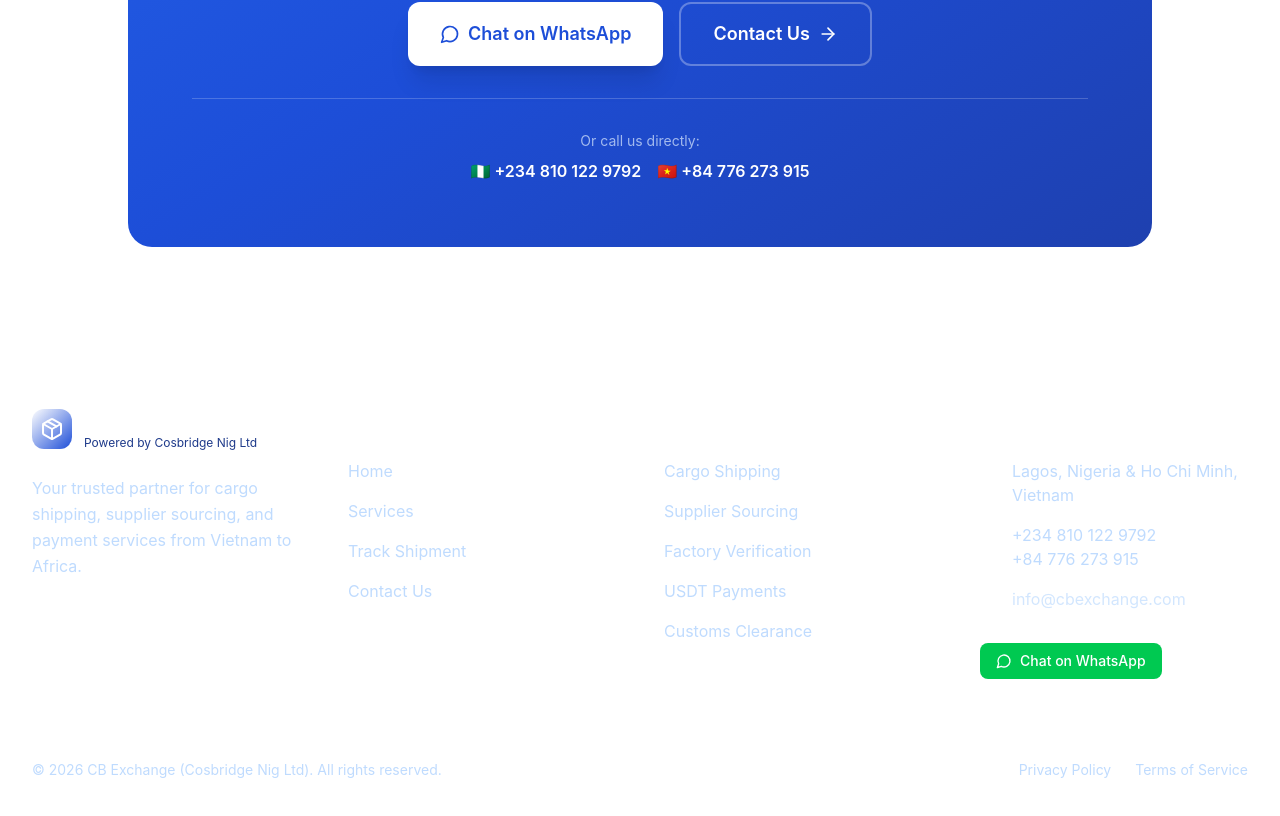
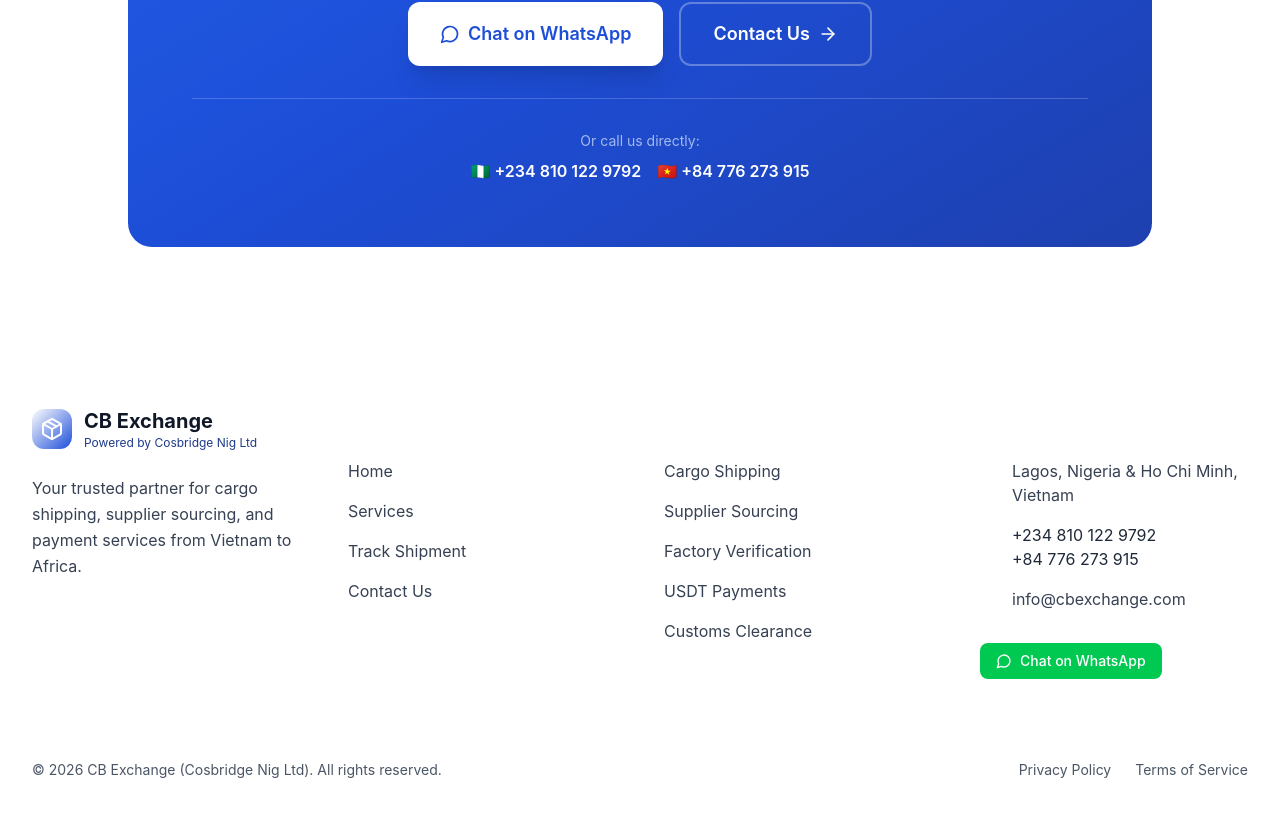
Before and after one commit to Johnspiritual/cb-exchange, a Next.js app: page / in a window 1280 px wide. Shown: the part 5145-5961 px from the top of the page. Built offline with nearby package versions, Linux system fonts and the light colour scheme.

Commit message:
Update Footer.tsx
changed footer texts to black

```diff
--- a/components/Footer.tsx
+++ b/components/Footer.tsx
@@ -17,11 +17,11 @@ const Footer = () => {
                 <Package className="w-6 h-6 text-white" />
               </div>
               <div>
-                <span className="text-xl font-bold">CB Exchange</span>
+                <span className="text-xl font-bold text-gray-900">CB Exchange</span>
                 <span className="block text-xs text-primary-900">Powered by Cosbridge Nig Ltd</span>
               </div>
             </div>
-            <p className="text-primary-200 leading-relaxed">
+            <p className="text-gray-700 leading-relaxed">
               Your trusted partner for cargo shipping, supplier sourcing, and payment services from Vietnam to Africa.
             </p>
             <div className="flex gap-4">
@@ -48,7 +48,7 @@ const Footer = () => {
                 { label: 'Contact Us', href: '/contact' },
               ].map((link, index) => (
                 <li key={index}>
-                  <Link href={link.href} className="text-primary-200 hover:text-white transition-colors">
+                  <Link href={link.href} className="text-gray-700 hover:text-black transition-colors">
                     {link.label}
                   </Link>
                 </li>
@@ -68,7 +68,7 @@ const Footer = () => {
                 'Customs Clearance',
               ].map((service, index) => (
                 <li key={index}>
-                  <span className="text-primary-200">{service}</span>
+                  <span className="text-gray-700">{service}</span>
                 </li>
               ))}
             </ul>
@@ -80,18 +80,18 @@ const Footer = () => {
             <ul className="space-y-4">
               <li className="flex items-start gap-3">
                 <MapPin className="w-5 h-5 text-accent-400 flex-shrink-0 mt-0.5" />
-                <span className="text-primary-200">Lagos, Nigeria & Ho Chi Minh, Vietnam</span>
+                <span className="text-gray-700">Lagos, Nigeria & Ho Chi Minh, Vietnam</span>
               </li>
               <li className="flex items-center gap-3">
                 <Phone className="w-5 h-5 text-accent-400 flex-shrink-0" />
-                <div className="text-primary-200">
+                <div className="text-gray-800">
                   <a href="tel:+2348101229792" className="hover:text-white transition-colors block">+234 810 122 9792</a>
                   <a href="tel:+84776273915" className="hover:text-white transition-colors block">+84 776 273 915</a>
                 </div>
               </li>
               <li className="flex items-center gap-3">
                 <Mail className="w-5 h-5 text-accent-400 flex-shrink-0" />
-                <a href="mailto:info@cbexchange.com" className="text-primary-200/70 hover:text-white transition-colors">
+                <a href="mailto:info@cbexchange.com" className="text-gray-700 hover:text-black transition-colors">
                   info@cbexchange.com
                 </a>
               </li>
@@ -113,12 +113,12 @@ const Footer = () => {
         {/* Bottom Bar */}
         <div className="mt-12 pt-8 border-t border-white/10">
           <div className="flex flex-col md:flex-row justify-between items-center gap-4">
-            <p className="text-primary-200 text-sm">
+            <p className="text-gray-600 text-sm">
               © {currentYear} CB Exchange (Cosbridge Nig Ltd). All rights reserved.
             </p>
             <div className="flex gap-6 text-sm">
-              <a href="#" className="text-primary-200 hover:text-white transition-colors">Privacy Policy</a>
-              <a href="#" className="text-primary-200 hover:text-white transition-colors">Terms of Service</a>
+              <a href="#" className="text-gray-600 hover:text-black transition-colors">Privacy Policy</a>
+              <a href="#" className="text-gray-600 hover:text-black transition-colors">Terms of Service</a>
             </div>
           </div>
         </div>
```
